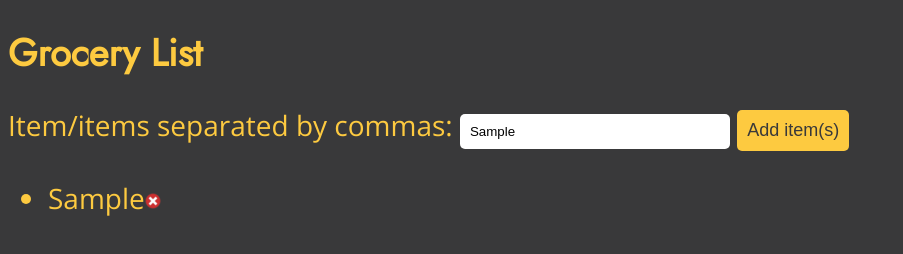
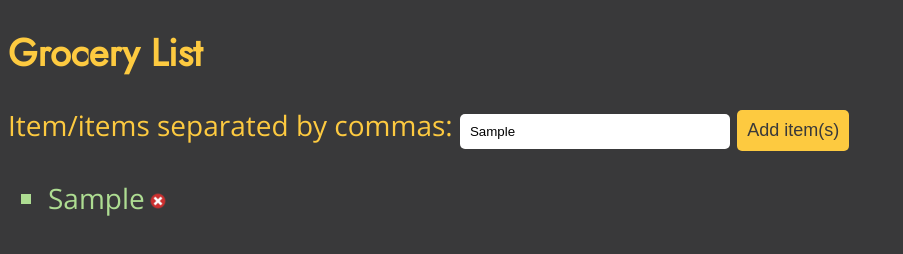
Before and after one commit to aggiewb/shopping-list, a plain HTML site: page index.html in a window 1280 px wide. Both pictures are taken after typing "Sample" into the empty fields and a click on the input "Add item(s)". Shown: the whole page, without its empty margins (0-903 px from the left). Drawn offline with nearby package versions, Linux system fonts and the light colour scheme.

Commit message:
Update li list-style-type, and set img margin-left

```diff
--- a/css/style.css
+++ b/css/style.css
@@ -8,6 +8,15 @@ body {
 h1, h2 {
     font-family: 'Jost', sans-serif;
     font-size: 38px;
+}
+
+li {
+    list-style-type: square;
+    color: #AEDD92;
+}
+
+img {
+    margin-left: 5px;
 }
 
 input {
```
